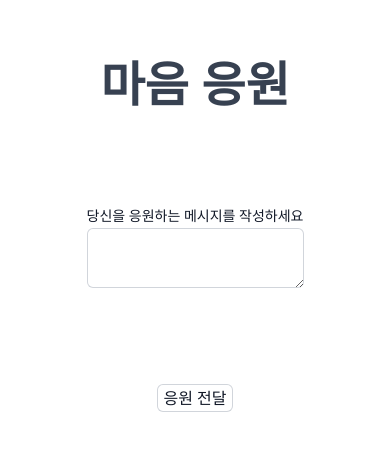
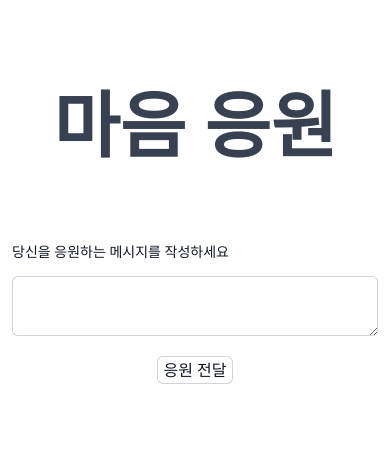
Before and after one commit to hunman89/mind-cleansing-app, a Next.js app: page /encouragement in a window 390 px wide. Shown: the part 186-636 px from the top of the page. Built offline with nearby package versions, Linux system fonts and the light colour scheme.

Commit message:
feat. 모바일 스타일 적용

```diff
--- a/src/app/encouragement/page.tsx
+++ b/src/app/encouragement/page.tsx
@@ -21,8 +21,9 @@ const Encouragement = () => {
   };
 
   return (
-    <div className="flex flex-col items-center justify-center h-screen text-gray-700 gap-y-24">
-      <h1 className="text-5xl font-bold">{t("title")}</h1>
+    <div className="flex flex-col items-center justify-center h-screen text-gray-700 gap-y-20 sm:flex-row sm:gap-x-20">
+      <h1 className="text-7xl font-bold">{t("title")}</h1>
+      <div className="flex w-screen flex-col items-center justify-center gap-y-5 sm:w-1/2">
         <Textarea
           id="text"
           name="text"
@@ -32,6 +33,7 @@ const Encouragement = () => {
         />
         <Button onClick={handleEncourage}>{t("button")}</Button>
       </div>
+    </div>
   );
 };
 
--- a/src/app/page.tsx
+++ b/src/app/page.tsx
@@ -35,9 +35,9 @@ export default function Home() {
 
   return (
     <main>
-      <div className="flex flex-col items-center justify-center h-screen text-gray-700 gap-y-24">
-        <h1 className="text-5xl font-bold">{t("title")}</h1>
-        <div className="flex flex-col items-center justify-center gap-y-10">
+      <div className="flex flex-col items-center justify-center h-screen text-gray-700 gap-y-20 sm:flex-row sm:gap-x-20">
+        <h1 className="text-7xl font-bold">{t("title")}</h1>
+        <div className="flex w-screen flex-col items-center justify-center gap-y-5 sm:w-1/2">
           <Textarea
             id="text"
             name="text"
--- a/src/components/textarea.tsx
+++ b/src/components/textarea.tsx
@@ -14,10 +14,10 @@ export default function Textarea({
   placeholder,
 }: TextareaProps) {
   return (
-    <div>
+    <div className="flex flex-col w-full px-3 gap-y-3">
       <label
         htmlFor={id}
-        className="block text-sm font-medium leading-6 text-gray-900"
+        className="block text-sm font-medium leading-6 text-gray-900 "
       >
         {placeholder}
       </label>
```
Lines whose indentation alone changed are shown as unchanged.
